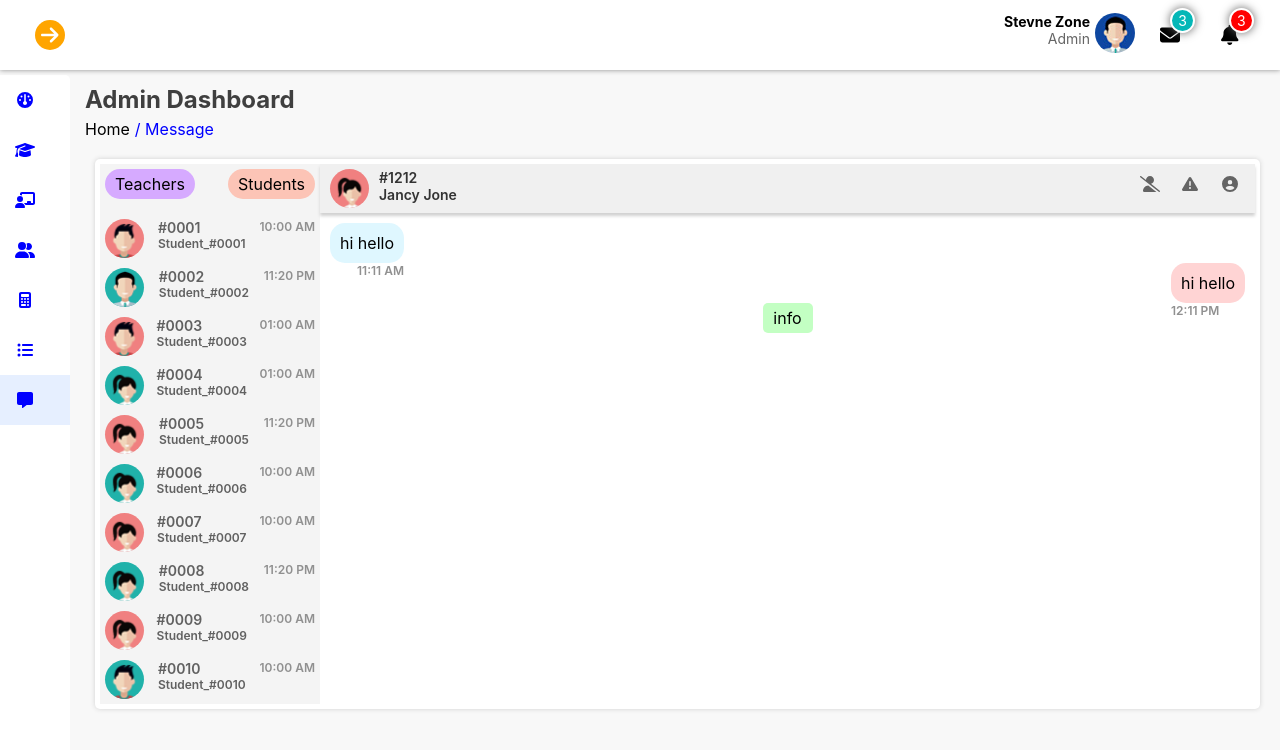
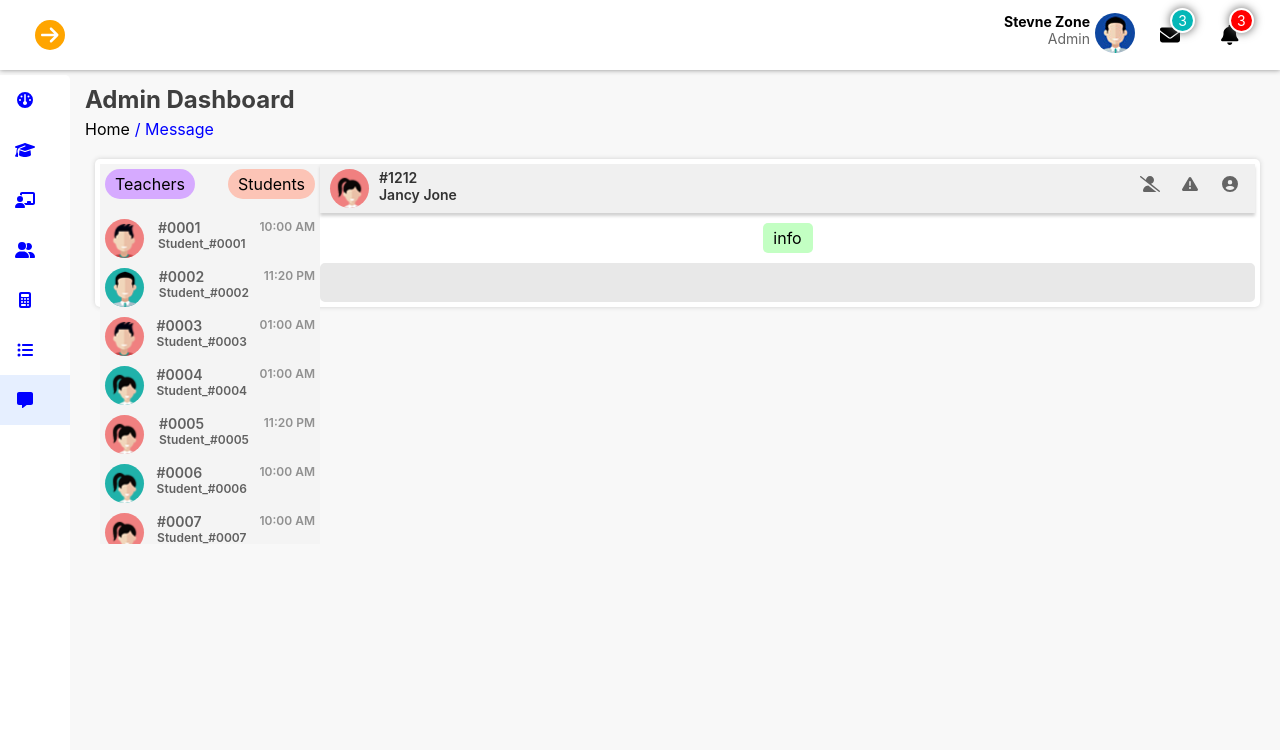
Before and after one commit to Vinoth82003/school_frontend, a React (Create React App) app: page / in a window 1280 px wide. Shown: the top 750 px of the page. Built offline with nearby package versions, Linux system fonts and the light colour scheme.

Commit message:
message component is ready

```diff
--- a/src/Components/Message.jsx
+++ b/src/Components/Message.jsx
@@ -48,6 +48,39 @@ const Message = () => {
     ));
   };
 
+  const messages = () => {
+    let message_box = [];
+    let times = ["11:00 AM", "10:00 AM", "01:00 PM", "12:00 AM", "12:00 PM"];
+    let types = ["sent", "recieve"];
+    let messages = [
+      "this is first message ",
+      "this is second message this is first message ",
+      "this is second message this is first message ",
+      "this is second message this is first message this is second message this is first message this is second message this is first message this is second message this is first message ",
+    ];
+    for (let i = 0; i <= 10; i++) {
+      let time = times[Math.floor(Math.random() * times.length)];
+      let type = types[Math.floor(Math.random() * types.length)];
+      let message = messages[Math.floor(Math.random() * messages.length)];
+      let data = {
+        time,
+        type,
+        message,
+      };
+
+      message_box.push(data);
+    }
+
+    return message_box.map((message, index) => (
+      <li key={index} className={`message_li ${message.type}`}>
+        <div className="inner_message_li">
+          <p className="msg">{message.message}</p>
+          <p className="time">{message.time}</p>
+        </div>
+      </li>
+    ));
+  };
+
   return (
     <>
       <main className="admin_page">
@@ -89,19 +122,13 @@ const Message = () => {
                 </div>
               </div>
               <ul className="convo_box">
-                <li className="message_li recieve">
-                  <div className="inner_message_li">
-                    <p className="msg">hi hello</p>
-                    <p className="time">11:11 AM</p>
-                  </div>
+                <li className="message_li info">info</li>
+                {/* {messages()} */}
+              </ul>
+              <ul className="message_send_input">
+                <li className="input_box">
+                  <input type="text" name="send message" id="send message" />
                 </li>
-                <li className="message_li sent">
-                  <div className="inner_message_li">
-                    <p className="msg">hi hello</p>
-                    <p className="time">12:11 PM</p>
-                  </div>
-                </li>
-                <li className="message_li info">info</li>
               </ul>
             </div>
           </div>
--- a/src/css/allStudent.css
+++ b/src/css/allStudent.css
@@ -3,7 +3,7 @@
   padding: 10px;
   background: #fff;
   min-width: 400px;
-  min-height: 200px;
+  min-height: 100px;
   position: relative;
   overflow: auto;
 }
--- a/src/css/message.css
+++ b/src/css/message.css
@@ -21,8 +21,8 @@ ul {
   width: 100%;
   display: flex;
   flex-direction: column;
-  background: #f4f4f4;
   margin-top: 10px;
+  width: 220px;
 }
 
 .message_left {
@@ -30,6 +30,11 @@ ul {
   min-width: 220px;
   max-width: 220px;
   background: #f4f4f4;
+  position: relative;
+  height: 100%;
+  position: fixed;
+  max-height: 380px !important;
+  overflow-y: scroll;
 }
 
 .message_top {
@@ -98,6 +103,8 @@ ul {
   flex-direction: row;
   padding: 5px;
   box-shadow: 0px 0px 5px #d1d1d1;
+  max-height: 390px !important;
+  overflow-y: scroll;
 }
 
 .conversation_top {
@@ -106,14 +113,18 @@ ul {
   justify-content: space-between;
   flex-wrap: wrap;
   gap: 10px;
-  width: 100%;
   padding: 5px 10px;
   background: #f0f0f0;
   box-shadow: 0px 3px 3px #d1d1d1;
 }
 
 .message_conversation {
-  width: 100%;
+  width: calc(100% - 220px);
+  position: relative;
+  left: 220px;
+  display: flex;
+  flex-direction: column;
+  justify-content: flex-start;
 }
 
 .conv_prof {
@@ -172,6 +183,7 @@ ul {
   height: 100%;
   flex-direction: column;
   padding: 10px;
+  gap: 15px;
 }
 
 .convo_box .recieve {
@@ -189,6 +201,7 @@ ul {
   padding: 10px;
   border-radius: 15px;
   position: relative;
+  max-width: 70%;
 }
 
 .inner_message_li .time {
```
